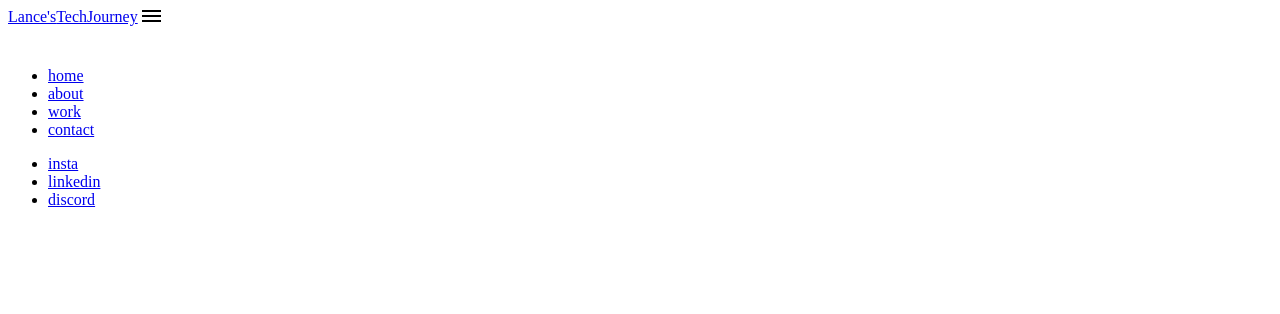
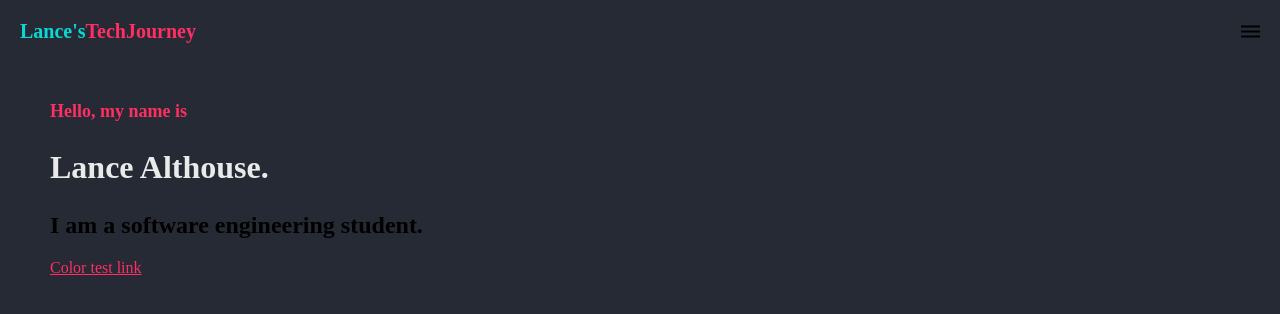
Before and after one commit to Lancealot4567/Lancealot4567.github.io, a plain HTML site: page index.html in a window 1280 px wide. Drawn offline with Linux system fonts and the light colour scheme.

Commit message:
Added basic CSS styling and a new color scheme

```diff
--- /dev/null
+++ b/css/main.scss
@@ -0,0 +1,81 @@
+@import url('https://fonts.googleapis.com/css2?family=Roboto+Mono:wght@400;700&display=swap');
+
+//Color Scheme
+:root {
+    --background: #252A34;
+    --navbar: #252A34;
+    --primary: #08D9D6;
+    --secondary: #FF2E63;
+    --white: #EAEAEA;
+}
+
+body {
+    background: var(--background);
+    margin: 0;
+    font-family: 'Roboto+Mono';
+}
+
+.navigation-bar {
+    background: var(--navbar);
+    padding: 20px;
+
+    .logo {
+        text-decoration: none;
+        font-weight: 700;
+        font-size: 20px;
+        color: var(--primary);
+
+        span {
+            color: var(--secondary);
+        }
+
+
+    }
+
+
+    nav {
+        display: none;
+    }
+
+    .container {
+        display: flex;
+        place-content: space-between;
+    }
+
+    .mobile-nav {
+        cursor: pointer;
+    }
+
+}
+
+a {
+    color: var(--secondary);
+}
+
+section {
+    padding: 20px 50px;
+}
+
+.hero {
+    text-align: left;
+
+
+
+    .introduction {
+        font-weight: 700;
+        font-size: large;
+        color: var(--secondary);
+    }
+
+    .name {
+        font-size: xx-large;
+        color: var(--white);
+    }
+
+
+
+
+
+
+
+}
--- a/index.html
+++ b/index.html
@@ -5,18 +5,18 @@
         <meta charset="UTF-8">
         <meta name="viewport" content="width=device-width, initial-scale=1.0">
         <title>Lance's Tech Journey</title>
-        <link rel="shortcut icon" type="image/png" href="images/favicon.png"
+        <link rel="shortcut icon" type="image/png" href="images/favicon.png">
         <link rel="stylesheet" href="css/main.css">
     </head>
     <body>
         <div class="navigation-bar">
             <div class="container">
-                <a href="#"> <span>Lance's</span>TechJourney</a>
+                <a class="logo" href="#"> Lance's<span>TechJourney</span></a>
 
-                <img id="mobile-Dropdown" class="mobile-nav" src="images/dropdown-nav.svg" alt="">
+                <img id="mobile-Dropdown" class="mobile-nav" src="images/dropdown-nav.svg" alt="Open Navigation">
 
                 <nav>
-                    <img id="mobile-exit-button" class="mobile-menu-exit" src="images/exit.svg" alt="">
+                    <img id="mobile-exit-button" class="mobile-menu-exit" src="images/exit.svg" alt="Close Navigation">
                     <ul class="nav1">
                         <li class="current"><a href="#">home</a></li>
                         <li><a href="#">about</a></li>
@@ -34,7 +34,12 @@
 
         <section class="hero">
             <div class="container">
-
+                <div class="right-col">
+                    <p class="introduction"> Hello, my name is</p>
+                    <h1 class="name">Lance Althouse. </h1>
+                    <h1>I am a software engineering student.</h1>
+                    <a href="www.google.com">Color test link</a>
+                </div>
             </div>
         </section>
 
```
Also changed, not shown: css/main.css, 1 other file.
